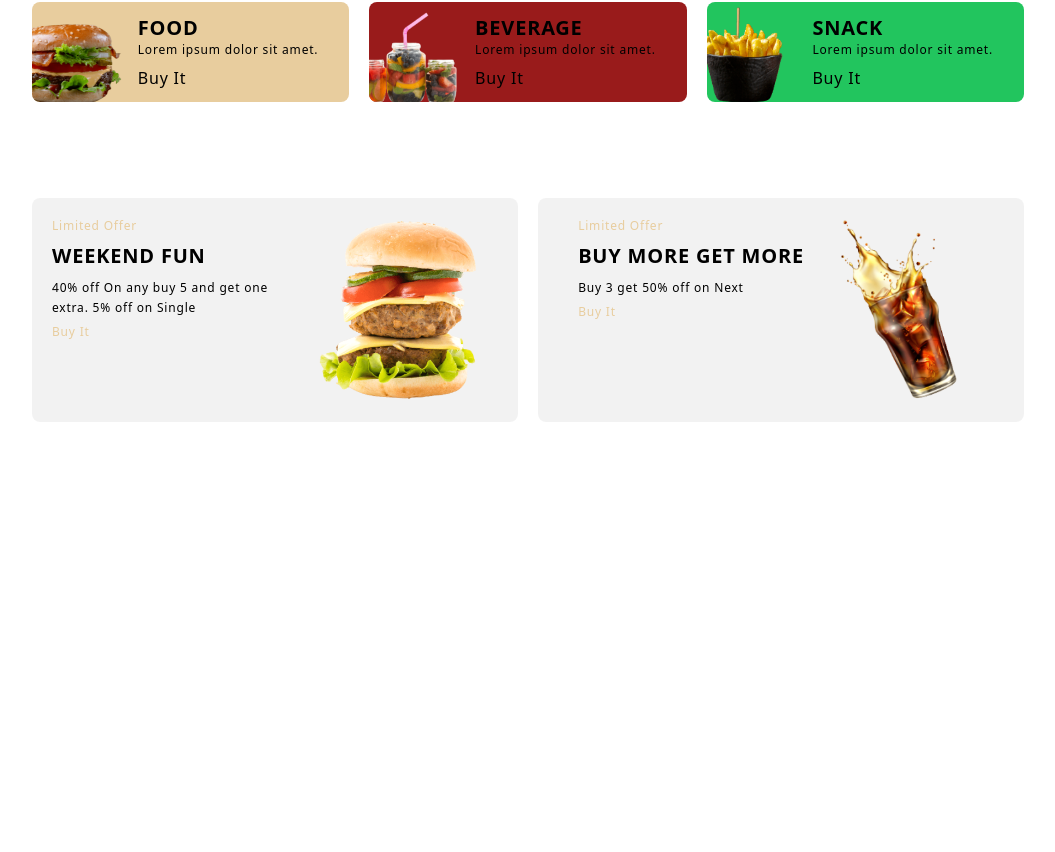
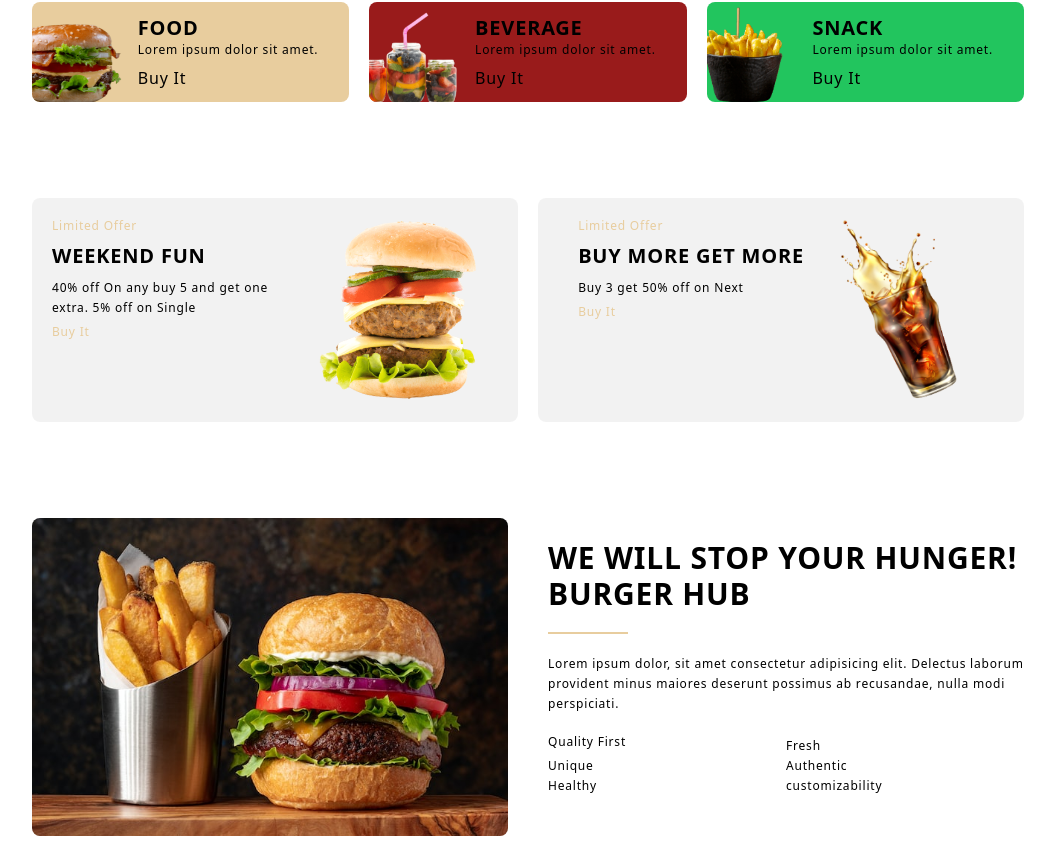
Before and after one commit to sijumoncy/burgerhub, a React (Vite) app: page / in a window 1280 px wide. Shown: the part 699-1551 px from the top of the page, without its empty margins (112-1167 px from the left). Before the commit the page ends 1137 px from the top, so only its background shows below. Built offline with nearby package versions, Linux system fonts and the light colour scheme.

Commit message:
aboout section template completed

```diff
--- a/src/App.tsx
+++ b/src/App.tsx
@@ -1,3 +1,4 @@
+import About from "./components/About/About";
 import Category from "./components/Category/Category";
 import Header from "./components/Header/Header";
 import Hero from "./components/Hero/Hero";
@@ -11,6 +12,7 @@ function App() {
       <Hero/>
       <Category/>
       <Offers/>
+      <About/>
     </>
   )
 }
--- /dev/null
+++ b/src/components/About/About.tsx
@@ -0,0 +1,31 @@
+const aboutData = {
+  title:"We will Stop your Hunger! Burger Hub",
+  description:"Lorem ipsum dolor, sit amet consectetur adipisicing elit. Delectus laborum provident minus maiores deserunt possimus ab recusandae, nulla modi perspiciati.",
+  features:['Quality First', 'Fresh', 'Unique', 'Authentic', 'Healthy', 'customizability'],
+  imageName:'about.jpg'
+}
+
+function About() {
+  return (
+    <section id="about">
+      <div className="container flex flex-col gap-10 | tabM:flex-row tab:items-center">
+        <div className="flex-1">
+          <img src={`/images/${aboutData.imageName}`} alt="about img" className="rounded-lg"/>
+        </div>
+        <div className="flex-1">
+          <h2 className="about__title">{aboutData.title}</h2>
+          <div className="seperator"/>
+          <p className="para__text">{aboutData.description}</p>
+          <ul className="grid grid-cols-2 py-5 space-y-1">
+            {aboutData.features.map((feature) => (
+              // add an icon : secondary icon color
+              <li className="text-xs text-textPara">{feature}</li>
+            ))}
+          </ul>
+        </div>
+      </div>
+    </section>
+  )
+}
+
+export default About
--- a/src/index.css
+++ b/src/index.css
@@ -27,12 +27,17 @@
 
 @layer utilities {
     .main__title,
-    .card__title {
+    .card__title,
+    .about__title {
         @apply text-4xl font-bold uppercase lap:text-6xl;
     }
 
     .card__title {
         @apply text-xl;
+    }
+
+    .about__title{
+        @apply text-3xl;
     }
 
     .para__text {
```
Also changed, not shown: public/images/about.jpg (added).
